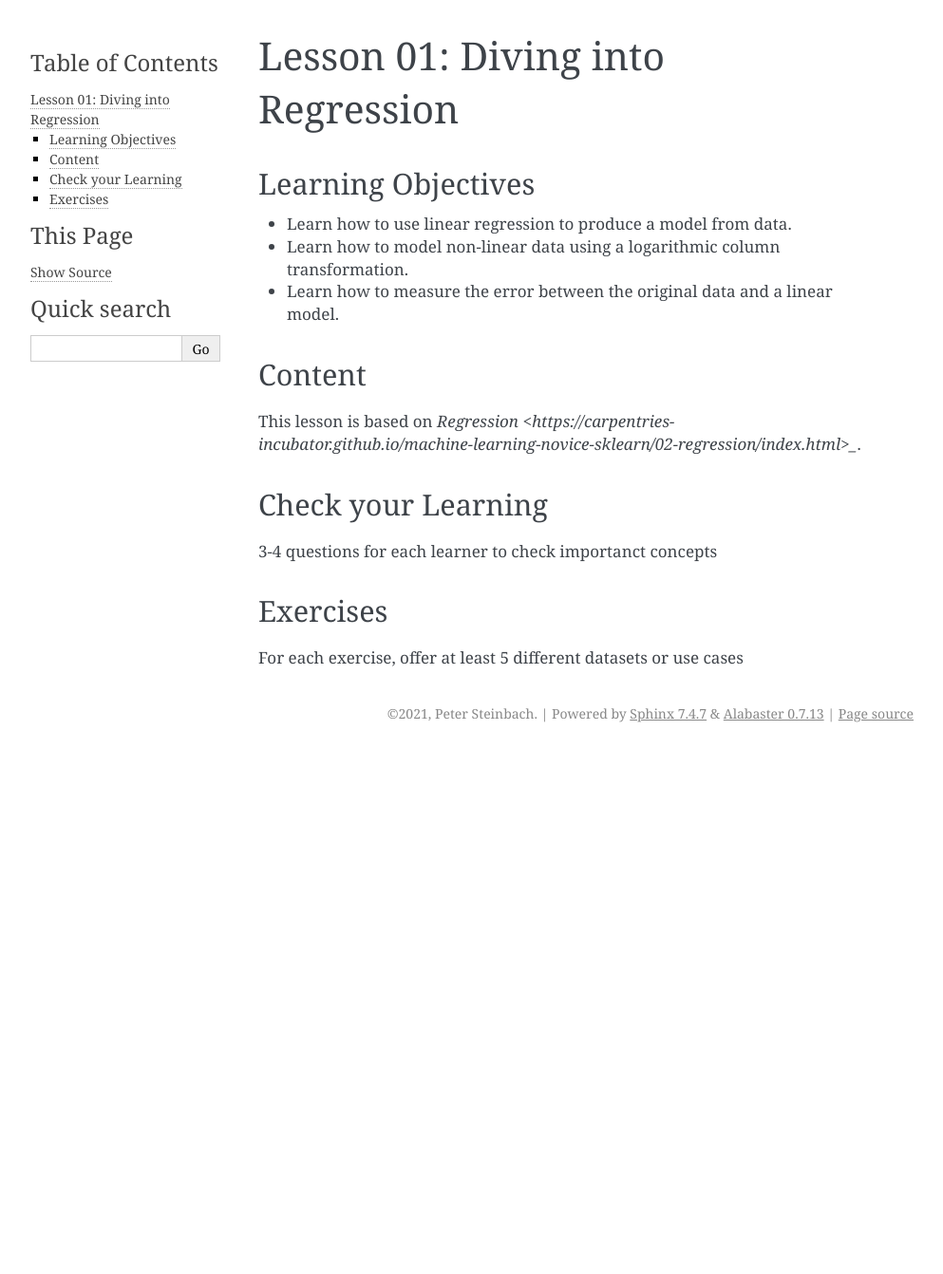
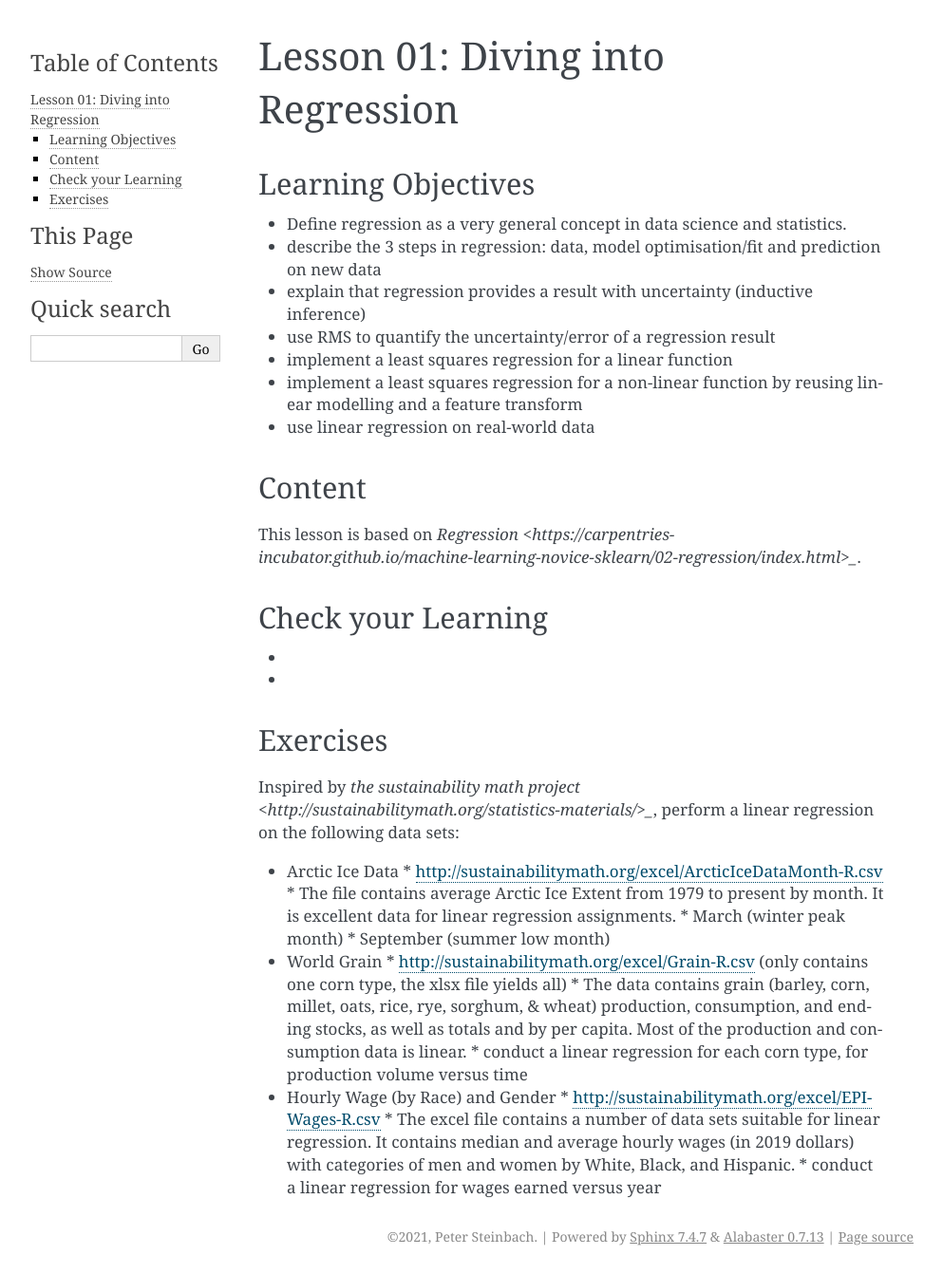
Before and after one commit to deeplearning540/deeplearning540.github.io, a Sphinx documentation site: the page built from source/module-01/content.rst, in a window 1280 px wide. Shown: the whole page at 95% size, without its empty margins (148-1141 px from the left). Built offline with Sphinx 7.4.7, drawn with Linux system fonts in a browser that asks for light colours; before the commit the page ends 900 px from its top, so only the background shows below that.

Commit message:
first exercises prepared

```diff
--- a/source/module-01/content.rst
+++ b/source/module-01/content.rst
@@ -4,9 +4,13 @@ Lesson 01: Diving into Regression
 Learning Objectives
 ~~~~~~~~~~~~~~~~~~~
 
-* Learn how to use linear regression to produce a model from data.
-* Learn how to model non-linear data using a logarithmic column transformation.
-* Learn how to measure the error between the original data and a linear model.
+* Define regression as a very general concept in data science and statistics.
+* describe the 3 steps in regression: data, model optimisation/fit and prediction on new data
+* explain that regression provides a result with uncertainty (inductive inference)
+* use RMS to quantify the uncertainty/error of a regression result
+* implement a least squares regression for a linear function
+* implement a least squares regression for a non-linear function by reusing linear modelling and a feature transform
+* use linear regression on real-world data
 
 
 Content
@@ -18,9 +22,27 @@ This lesson is based on `Regression <https://carpentries-incubator.github.io/mac
 Check your Learning
 ~~~~~~~~~~~~~~~~~~~
 
-3-4 questions for each learner to check importanct concepts
+*
+
+*
 
 Exercises
 ~~~~~~~~~
 
-For each exercise, offer at least 5 different datasets or use cases
+Inspired by `the sustainability math project <http://sustainabilitymath.org/statistics-materials/>_`, perform a linear regression on the following data sets:
+
+* Arctic Ice Data
+  * http://sustainabilitymath.org/excel/ArcticIceDataMonth-R.csv
+  * The file contains average Arctic Ice Extent from 1979 to present by month. It is excellent data for linear regression assignments.
+  * March (winter peak month)
+  * September (summer low month)
+
+* World Grain
+  * http://sustainabilitymath.org/excel/Grain-R.csv (only contains one corn type, the xlsx file yields all)
+  * The data contains grain (barley, corn, millet, oats, rice, rye, sorghum, & wheat) production, consumption, and ending stocks, as well as totals and by per capita. Most of the production and consumption data is linear.
+  * conduct a linear regression for each corn type, for production volume versus time
+
+* Hourly Wage (by Race) and Gender
+  * http://sustainabilitymath.org/excel/EPI-Wages-R.csv
+  * The excel file contains a number of data sets suitable for linear regression. It contains median and average hourly wages (in 2019 dollars) with categories of men and women by White, Black, and Hispanic.
+  * conduct a linear regression for wages earned versus year
```
